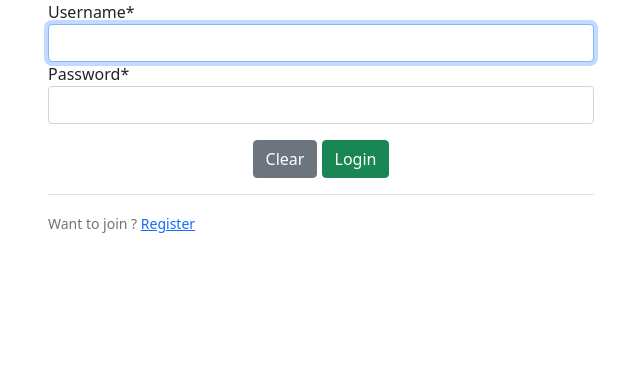
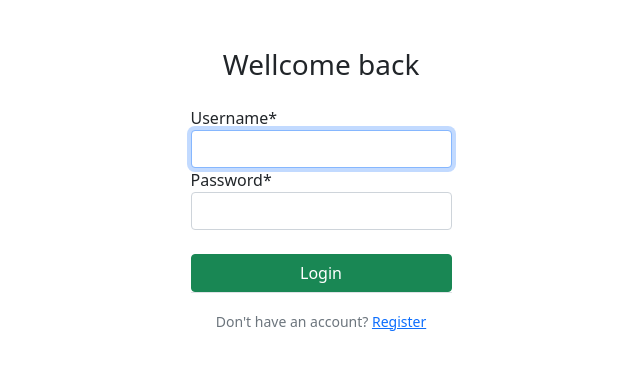
Before and after one commit to saqe/Blog-With-Django, a Django app: page /login/ in a window 1280 px wide. Shown: the part 56-426 px from the top of the page, without its empty margins (319-959 px from the left). Run offline with Django 3.2, Linux system fonts and the light colour scheme; some libraries are stand-ins or nearby versions.

Commit message:
👌 IMPROVED UI Design of LoginUI

```diff
--- a/users/templates/html/login.html
+++ b/users/templates/html/login.html
@@ -1,21 +1,19 @@
 {% extends 'html/bootstrap_base.html' %}
 {% load crispy_forms_tags %}
 {% block container %}
-    <div class="row justify-content-center">
-        <div class="col-md-6">
+    <div class="row justify-content-center mt-5">
+        <div class="col-md-3">
+            <h3 class="text-center mb-4"> Wellcome back</h3>
             <form method="POST">
                 {% csrf_token %}
                 <fieldset class="form-group">
                     {{form | crispy}}
                 </fieldset>
-                <div class="text-center m-3">
-                    <button class="btn btn-secondary" type="reset">Clear</button>
-                    <button class="btn btn-success" type="submit">Login</button>
-                </div>
+                <button class="btn btn-success w-100 mt-4 btn-block" type="submit">Login</button>
             </form>
-            <div class="border-top pt-3">
+            <div class="border-top pt-3 text-center">
                 <small class="text-muted">
-                    Want to join ? <a href="{% url 'register'%}" class="ml-2">Register</a>
+                    Don't have an account? <a href="{% url 'register'%}" class="ml-2">Register</a>
                 </small>
             </div>
         </div>
```
